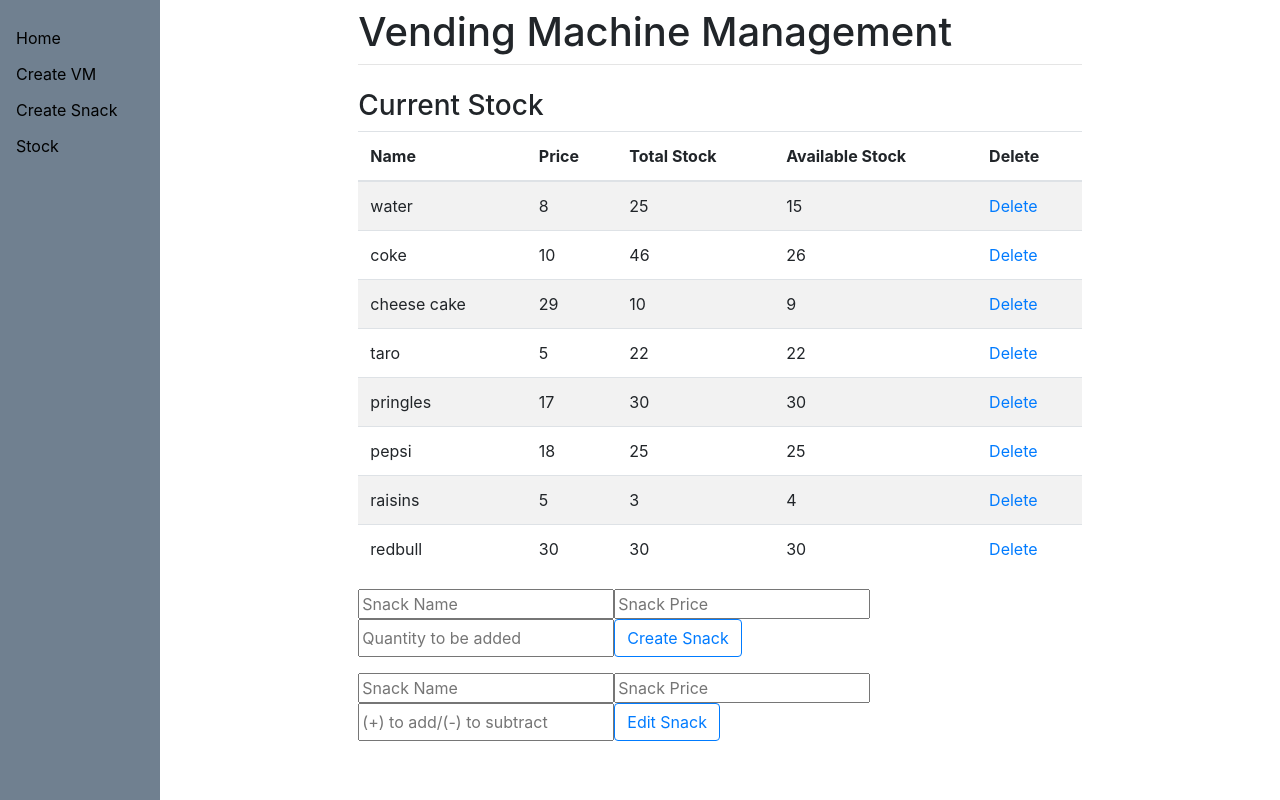
After one commit to frediej/VendMachine, a Django app: page /stock/ in a window 1280 px wide. The commit adds this page. Run offline with Django 4.2, Linux system fonts and the light colour scheme.

Commit message:
current state of work
currently, the delete vending machine button is broken, taking to a page not found instead of executing the function

```diff
--- a/hw1/settings.py
+++ b/hw1/settings.py
@@ -38,6 +38,7 @@ INSTALLED_APPS = [
     "django.contrib.messages",
     "django.contrib.staticfiles",
     "vending.apps.VendingConfig",
+    'rest_framework'
 ]
 
 MIDDLEWARE = [
--- a/vending/templates/vending/base.html
+++ b/vending/templates/vending/base.html
@@ -34,9 +34,10 @@
 </head>
 <body>
     <div class="sidenav">
-        <a href="/">Home</a><br>
-        <a href="/create/">Create</a><br>
-        <a href="/transaction/">Transaction</a>
+        <a href="/">Home</a>
+        <a href="/createVM/">Create VM</a>
+        <a href="/createSnack/">Create Snack</a>
+        <a href="/stock/">Stock</a>
     </div>
     <div id=content", name="content", class="main">
         <div class="row justify-content-center">
--- a/vending/templates/vending/create.html
+++ b/vending/templates/vending/createVM.html
@@ -1,9 +1,9 @@
 {% extends 'vending/base.html' %}
-{% block title %} Vending Machine & Snack Creation {% endblock %}
+{% block title %} Vending Machine {% endblock %}
 
 {% block content %}
     <h3>Create Vending Machine</h3>
-    <form method="post" action="/create/" class="form-group">
+    <form method="post" action="/createVM/" class="form-group">
         {% csrf_token %}
         <div class="input-group mb-3">
             {{ form.as_p }}
--- /dev/null
+++ b/vending/templates/vending/stock.html
@@ -0,0 +1,54 @@
+{% extends 'vending/base.html' %}
+{% block title %} Vending Machine & Snack Creation {% endblock %}
+
+{% block content %}
+    <h3>Current Stock</h3>
+    <table class="table table-striped">
+        <thead>
+        <tr>
+            <th scope="col">Name</th>
+            <th scope="col">Price</th>
+            <th scope="col">Total Stock</th>
+            <th scope="col">Available Stock</th>
+            <th scope="col">Delete</th>
+        </tr>
+        </thead>
+        <tbody>
+        {% for snack in snacks %}
+        <tr>
+            <td>{{ snack.name }}</td>
+            <td>{{ snack.price }}</td>
+            <td>{{ snack.totalQuantity }}</td>
+            <td>{{ snack.availableQuantity }}</td>
+            <td><a href="/deleteSnack/{{ snack.id }}">Delete</a></td>
+        </tr>
+        {% endfor %}
+        </tbody>
+    </table>
+
+<div class="createSnack">
+    <form method="post" , action="#" class="form-group">
+        {% csrf_token %}
+        <div class="input-group mb-3">
+            <input type="text" name="snackName" placeholder="Snack Name">
+            <input type="text" name="snackPrice" placeholder="Snack Price">
+            <input type="number" name="snackQty" placeholder="Quantity to be added">
+            <button type="submit" name="createSnack" value="createSnack" class="btn btn-outline-primary">Create Snack
+            </button>
+        </div>
+    </form>
+</div>
+
+<div class="editSnack">
+    <form method="post" , action="#" class="form-group">
+        {% csrf_token %}
+        <div class="input-group mb-3">
+            <input type="text" name="snackName" placeholder="Snack Name">
+            <input type="text" name="snackPrice" placeholder="Snack Price">
+            <input type="number" name="editStock" placeholder="(+) to add/(-) to subtract">
+            <button type="submit" name="editSnack" value="editSnack" class="btn btn-outline-primary">Edit Snack
+            </button>
+        </div>
+    </form>
+</div>
+{% endblock %}
--- a/vending/urls.py
+++ b/vending/urls.py
@@ -1,12 +1,19 @@
 from django.urls import path
 from . import views
+
 
 urlpatterns = [
     # path("", views.index, name="index"), #calls index by default in views.py
     path("", views.home, name="home"),
     path("<str:loc>", views.index, name="index"),
-    path("create/", views.create, name="create"),
-    path("transaction/", views.transaction, name="transaction"),
+    path("createVM/", views.createVM, name="create"),
+    path("createSnack/", views.createSnack, name="createSnack"),
+    path("stock/", views.stock, name="stock"),
+    path("deleteSnack/<int:snackId>", views.deleteSnack, name="deleteSnack"),
+    path("deleteVM/<int:vmID>", views.deleteVM, name="deleteVM"),
+    path("purchaseSnack/<int:vmID>/<int:snackId>/", views.purchaseSnack, name="purchaseSnack"),
+
+
 
 
 ]
--- a/vending/views.py
+++ b/vending/views.py
@@ -2,60 +2,97 @@ from django.shortcuts import render
 from django.http import HttpResponse, HttpResponseRedirect, JsonResponse
 from .models import VendingMachine, Snacks, Stock
 from .forms import CreateVendingMachine, CreateSnack
+from django.template.defaulttags import register
+from django.urls import reverse
 
+
+# Allows Jinja to do loops over ranges
+@register.filter
+def get_range(value):
+    return range(value)
+
+
+# multiple functions utilize snacks
 snacks = Snacks.objects.all()
+
 
 # Index is the main page for each vending machine
 def index(response, loc):
+    if VendingMachine.objects.filter(location=loc).count() == 0:
+        return render(response, "vending/pageNotFound.html", {})
     vm = VendingMachine.objects.get(location=loc)
     stock = Stock.objects.filter(vendingMachine=vm)
+    snacks = Snacks.objects.all()
 
+    if response.method == "GET":
+        return render(response, "vending/vendingMachine.html", {"vm": vm, "stock": stock, "snacks": snacks})
     # if adding a new snack for the vending machine
+
     if response.method == "POST":
-        if response.POST.get("newSnack"):
-            name = response.POST.get("name")
-            price = response.POST.get("price")
-            quantity = response.POST.get("quantity")
-            if name == "" or price == "" or quantity == "":
-                print("Inputs must be filled")
-            if price.isdigit() == False or quantity.isdigit() == False:
-                print("Price and quantity must be positive integers")
-            if int(price) > 0 and int(quantity) > 0 and vm.snacks_set.filter(name=name).count() == 0:
-                new_snack = Snacks(vending_machine=vm, name=name, price=price, quantity=quantity)
-                new_snack.save()
-        # if editing Vending Machine's balance
-        if response.POST.get("editBalance"):
-            balance = response.POST.get("balance")
-            if balance != "" and int(balance) >= 0:
-                vm.balance = balance
+
+        # add snack to vending machine
+        if response.POST.get("addSnack"):
+            snackName = response.POST.get("snackName")
+            qty = response.POST.get("snackQty")
+            snack = Snacks.objects.get(name=snackName)
+            if stock.filter(snacks=snack).count() != 0:
+                changeStock = Stock.objects.get(snacks=snack)
+                if int(snack.availableQuantity) >= int(qty) + int(changeStock.stock):
+                    changeStock.stock = int(changeStock.stock) + int(qty)
+                    snack.availableQuantity = int(snack.availableQuantity) - int(qty)
+                    changeStock.save()
+                    snack.save()
+                    vm.save()
+                    return HttpResponseRedirect("/%s" % loc)
+            elif int(snack.availableQuantity) >= int(qty):
+                newStock = Stock(vendingMachine=vm, snacks=snack, stock=qty)
+                snack.availableQuantity = int(snack.availableQuantity) - int(qty)
+                newStock.save()
+                snack.save()
                 vm.save()
-                print("balance updated")
-                # return JsonResponse({"balance": balance})
-        elif response.POST.get("editSnack"):
-            name = response.POST.get("snackName")
-            print(name)
-            price = response.POST.get("snackPrice")
-            quantity = response.POST.get("snackQuantity")
-            if name == "" or price == "" or quantity == "":
-                print("Inputs must be filled")
-            if price.isdigit() == False or quantity.isdigit() == False:
-                print("Price and quantity must be positive integers")
-            if int(price) >= 0 and int(quantity) >= 0:
-                snack = vm.snacks_set.get(name=name)
-                snack.price = price
-                snack.quantity = quantity
+                return render(response, "vending/vendingMachine.html", {"vm": vm, "stock": stock, "snacks": snacks})
+
+        # Edit stock in vending machine, simply replaces the stock
+        elif response.POST.get("editStock"):
+            snackName = response.POST.get("snackName")
+            qty = response.POST.get("snackQty")
+            snack = Snacks.objects.get(name=snackName)
+            changeStock = Stock.objects.get(snacks=snack)
+            if int(snack.availableQuantity) >= int(qty):
+                snack.availableQuantity = int(snack.availableQuantity) - int(qty) + int(changeStock.stock)
+                changeStock.stock = int(qty)
+                changeStock.save()
                 snack.save()
-                # return JsonResponse({"name": name, "price": price, "quantity": quantity})
-    return render(response, "vending/vendingMachine.html", {"vm": vm, "stock": stock, "snacks": snacks})
+                vm.save()
+                return render(response, "vending/vendingMachine.html", {"vm": vm, "stock": stock, "snacks": snacks})
+
+        # Delete vending machine we are in
+        elif response.DELETE.get("deleteVM"):
+            print("deleting vm")
+            vmName = response.DELETE.get("vmName")
+            if vmName == vm.location:
+                print("names match")
+                for s in stock:
+                    snack = snacks.get(id=s.snacks.id)
+                    print(snack)
+                    snack.availableQuantity += int(s.stock)
+                    snack.save()
+
+                vm.delete()
+            print("names didnt match")
+            return render(response, "vending/home.html", {"allVM": VendingMachine.objects.all(), "snacks": snacks})
+        else:
+            return render(response, "vending/pageNotFound.html", {})
+    # return render(response, "vending/vendingMachine.html", {"vm": vm, "stock": stock, "snacks": snacks})
 
 
 def home(response):
     allVM = VendingMachine.objects.all()
-    return render(response, "vending/home.html", {"allVM": allVM})
-    # return render(response, "vending/home.html", {})
+    return render(response, "vending/home.html", {"allVM": allVM, "snacks": snacks})
 
 
-def create(response):
+# creates vending machines
+def createVM(response):
     if response.method == "POST":
         form = CreateVendingMachine(response.POST)
         if form.is_valid():
@@ -66,20 +103,78 @@ def create(response):
         return HttpResponseRedirect("/%s" % new_vm.location)
     else:
         form = CreateVendingMachine()
-    return render(response, "vending/create.html", {"form": form})
+    return render(response, "vending/createVM.html", {"form": form})
 
-def transaction(response):
-    # if response.method == "POST":
-    #     loc = response.POST.get("location")
-    #     vm = VendingMachine.objects.get(location=loc)
-    #     snack = response.POST.get("snack")
-    #     snack = vm.snacks_set.get(name=snack)
-    #     if snack.quantity > 0 and vm.balance >= snack.price:
-    #         snack.quantity -= 1
-    #         snack.save()
-    #         vm.balance -= snack.price
-    #         vm.save()
-    # return HttpResponseRedirect("/%s" % loc)
-    vm = VendingMachine.objects.all()
-    snacks = Snacks.objects.all()
-    return render(response, "vending/transaction.html", {"snacks": snacks, "vm": vm})
+
+# creates snacks
+def createSnack(response):
+    if response.method == "POST":
+        form = CreateSnack(response.POST)
+        if form.is_valid():
+            name = form.cleaned_data["name"]
+            price = form.cleaned_data["price"]
+            quantity = form.cleaned_data["quantity"]
+            if snacks.filter(name=name).count() == 0:
+                new_snack = Snacks(name=name, price=price, totalQuantity=quantity, availableQuantity=quantity)
+                new_snack.save()
+                return HttpResponseRedirect("/")
+        return HttpResponseRedirect("")
+    else:
+        form = CreateSnack()
+    return render(response, "vending/createSnack.html", {"form": form})
+
+
+def stock(response):
+    if response.method == "POST":
+        if response.POST.get("createSnack"):
+            name = response.POST.get("snackName")
+            if snacks.filter(name=name).count() != 0:
+                return render(response, "vending/stock.html", {"snacks": snacks})
+            price = response.POST.get("snackPrice")
+            quantity = response.POST.get("snackQty")
+            new_snack = Snacks(name=name, price=price, totalQuantity=quantity, availableQuantity=quantity)
+            new_snack.save()
+            new_snacks = Snacks.objects.all()
+            return render(response, "vending/stock.html", {"snacks": new_snacks})
+        elif response.POST.get("editSnack"):
+            name = response.POST.get("snackName")
+            if snacks.filter(name=name).count() != 0:
+                snack = snacks.get(name=name)
+                price = response.POST.get("snackPrice")
+                if price != "":
+                    snack.price = price
+                quantity = response.POST.get("snackQty")
+                if quantity != "":
+                    pass
+                snack.totalQuantity = response.POST.get("snackQty")
+                snack.availableQuantity = response.POST.get("snackQty")
+                snack.save()
+                new_snacks = Snacks.objects.all()
+                return render(response, "vending/stock.html", {"snacks": new_snacks})
+                snack.save()
+    return render(response, "vending/stock.html", {"snacks": snacks})
+
+
+#delete button on stock page
+def deleteSnack(request, snackId):
+    snack = Snacks.objects.get(id=snackId)
+    snack.delete()
+    return HttpResponseRedirect("/stock")
+
+def deleteVM(request, vmId):
+    print("deleting vm")
+    vm = VendingMachine.objects.get(id=vmId)
+    vm.delete()
+    return HttpResponseRedirect("/")
+
+# purchase button on vending machine page
+def purchaseSnack(request, vmID, snackId):
+    vm = VendingMachine.objects.get(id=vmID)
+    snack = Snacks.objects.get(id=snackId)
+    purchasedStock = Stock.objects.filter(vendingMachine=vm).get(snacks=snack)
+    purchasedStock.stock -= 1
+    snack.totalQuantity -= 1
+    snack.availableQuantity -= 1
+    purchasedStock.save()
+    snack.save()
+    return HttpResponseRedirect("/%s" % vm.location)
```
Also changed, not shown: vending/models.py (+1 -7 lines), vending/templates/vending/createSnack.html (added, +34 -0 lines), vending/templates/vending/home.html (+25 -4 lines), vending/templates/vending/pageNotFound.html (added, +7 -0 lines), vending/templates/vending/snack.html (deleted, +0 -16 lines), vending/templates/vending/transaction.html (deleted, +0 -14 lines), vending/templates/vending/vendingMachine.html (+71 -39 lines), db.sqlite3, vending/forms.py (line endings or trailing spaces), vending/migrations/0002_rename_usedquantity_snacks_availablequantity.py (added), vending/migrations/0003_remove_vendingmachine_balance.py (added).
